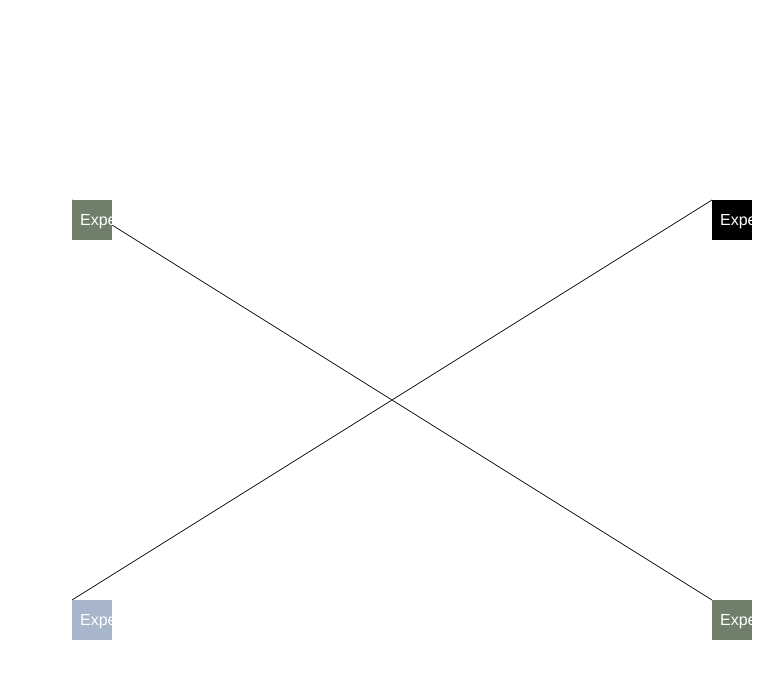
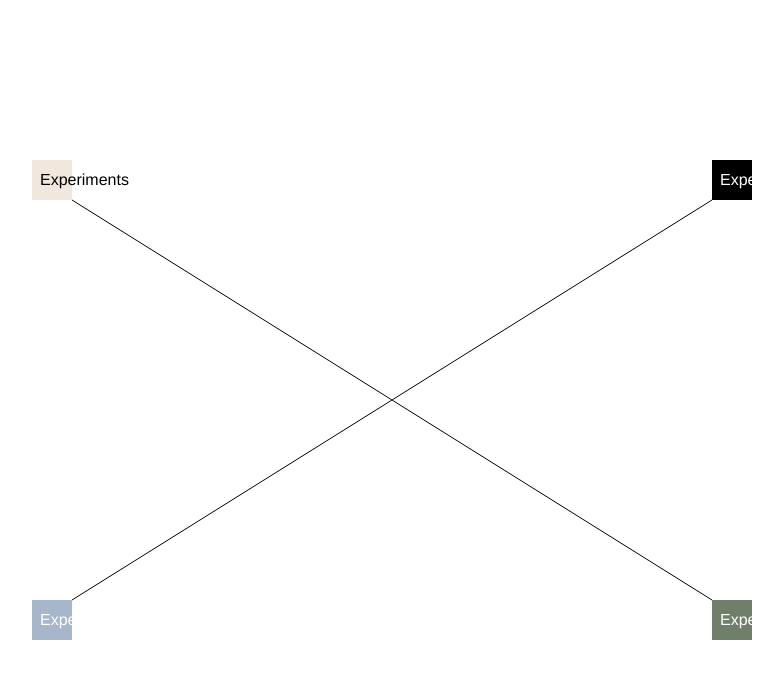
Before and after one commit to georgegausden/portfolio, a Next.js app: page / in a window 1280 px wide. Shown: the top 678 px of the page, without its empty margins (248-1031 px from the left). Built offline with nearby package versions, Linux system fonts and the light colour scheme.

Commit message:
Refactor branch component and add links to experiments

```diff
--- a/app/components/branch.tsx
+++ b/app/components/branch.tsx
@@ -1,6 +1,6 @@
 import Link from "next/link";
 import { ReactNode } from 'react';
-import {motion} from "framer-motion";
+import { motion } from "framer-motion";
 
 
 interface BranchProps {
@@ -13,7 +13,7 @@ interface BranchProps {
     x4?: string;
     y4?: string;
     children?: ReactNode;
-    index?: number;
+    index: number;
     color?: string;
 }
 
@@ -31,14 +31,22 @@ const Branch: React.FC<BranchProps> = ({ x1, y1, x2, y2, x3, y3, x4, y4, childre
                     stroke='black'
                 />
             </svg>
-            <Link href="/experiments" style={{ position: 'absolute', top: y2, left: x2, backgroundColor: color }} className={`w-10 h-auto m-0 text-white hover:w-32 ease-in-out duration-500 transition-all pl-2`}>
+            <Link href="/experiments"
+            style={{ position: 'absolute',
+            top: y2,
+            left: x2,
+            backgroundColor: color }}
+
+            className={`w-10 h-auto m-0 text-white hover:w-32 ease-in-out duration-500 transition-all pl-2`}>
                 <h6>Experiments</h6>
             </Link>
+            {/* <div>
+                <svg style={{ position: 'absolute', top: x2, left: y2, width: '50%', height: '50%' }}>
+                    {children}
 
-            <svg style={{ position: 'absolute', top: x2, left: y2, width: '50%', height: '50%' }}>
-                {children}
+                </svg>
+            </div> */}
 
-            </svg>
         </div>
     );
 };
--- a/app/page.tsx
+++ b/app/page.tsx
@@ -1,11 +1,11 @@
 'use client'
-
+import Link from "next/link";
 import Image from "next/image";
 import Card from "./components/card";
 import projects from "./components/projects";
 import CardGrid from "./components/cardGrid";
 import React, { useEffect, useRef, useState } from 'react';
-import {motion, AnimatePresence} from "framer-motion";
+import { motion, AnimatePresence } from "framer-motion";
 
 import Branch from "./components/branch";
 
@@ -20,12 +20,106 @@ export default function Home() {
         exit={{ opacity: 0 }}
         transition={{ ease: "easeInOut", duration: 1 }}
       >
-      <Branch x1="100%" y1="100%" x2="50%" y2="50%" index={1} color="#707F6A">
-        <Branch x1="0%" y1="0%" x2="-50%" y2="-50%" index={1} color="#707F6A"></Branch>
-      </Branch>
-      <Branch x1="0%" y1="100%" x2="50%" y2="50%" index={2} color="#000000"/>
-      <Branch x1="100%" y1="0%" x2="50%" y2="50%" index={3} color="#A7B6CA" />
-      <Branch x1="0%" y1="0%" x2="50%" y2="50%" index={4} color="#707F6A" />
+        <div>
+          <div style={{ position: 'relative', width: '100%', height: '100%' }}>
+            <svg
+              style={{ position: 'absolute', top: 0, left: 0, width: '100%', height: '100%' }}
+            >
+              <line
+                x1='100%'
+                y1='100%'
+                x2='50%'
+                y2='50%'
+                stroke='black'
+              />
+            </svg>
+            <Link href="/experiments"
+              style={{
+                position: 'absolute',
+                bottom: '50%',
+                right: '50%',
+                backgroundColor: "#F1E7DD"
+              }}
+
+              className={`w-10 h-auto m-0 text-black hover:w-32 ease-in-out duration-500 transition-all pl-2`}>
+              <h6>Experiments</h6>
+            </Link>
+          </div>
+        </div>
+
+        <div>
+          <div style={{ position: 'relative', width: '100%', height: '100%' }}>
+            <svg
+              style={{ position: 'absolute', top: 0, left: 0, width: '100%', height: '100%' }}
+            >
+              <line
+                x1="0%" y1="100%" x2="50%" y2="50%"
+                stroke='black'
+              />
+            </svg>
+            <Link href="/experiments"
+              style={{
+                position: 'absolute',
+                bottom: '50%',
+                left: '50%',
+                backgroundColor: "#000000"
+              }}
+
+              className={`w-10 h-auto m-0 text-white hover:w-32 ease-in-out duration-500 transition-all pl-2`}>
+              <h6>Experiments</h6>
+            </Link>
+          </div>
+        </div>
+
+        <div>
+          <div style={{ position: 'relative', width: '100%', height: '100%' }}>
+            <svg
+              style={{ position: 'absolute', top: 0, left: 0, width: '100%', height: '100%' }}
+            >
+              <line
+                x1="100%" y1="0%" x2="50%" y2="50%"
+                stroke='black'
+              />
+            </svg>
+            <Link href="/experiments"
+              style={{
+                position: 'absolute',
+                top: '50%',
+                right: '50%',
+                backgroundColor: "#A7B6CA"
+              }}
+
+              className={`w-10 h-auto m-0 text-white hover:w-32 ease-in-out duration-500 transition-all pl-2`}>
+              <h6>Experiments</h6>
+            </Link>
+          </div>
+        </div>
+
+        <div>
+          <div style={{ position: 'relative', width: '100%', height: '100%' }}>
+            <svg
+              style={{ position: 'absolute', top: 0, left: 0, width: '100%', height: '100%' }}
+            >
+              <line
+                x1="0%" y1="0%" x2="50%" y2="50%"
+                stroke='black'
+              />
+            </svg>
+            <Link href="/experiments"
+              style={{
+                position: 'absolute',
+                top: '50%',
+                left: '50%',
+                backgroundColor: "#707F6A"
+              }}
+
+              className={`w-10 h-auto m-0 text-white hover:w-32 ease-in-out duration-500 transition-all pl-2`}>
+              <h6>Experiments</h6>
+            </Link>
+          </div>
+        </div>
+
+
 
       </motion.main>
     </AnimatePresence>
```
Lines whose indentation alone changed are shown as unchanged.
